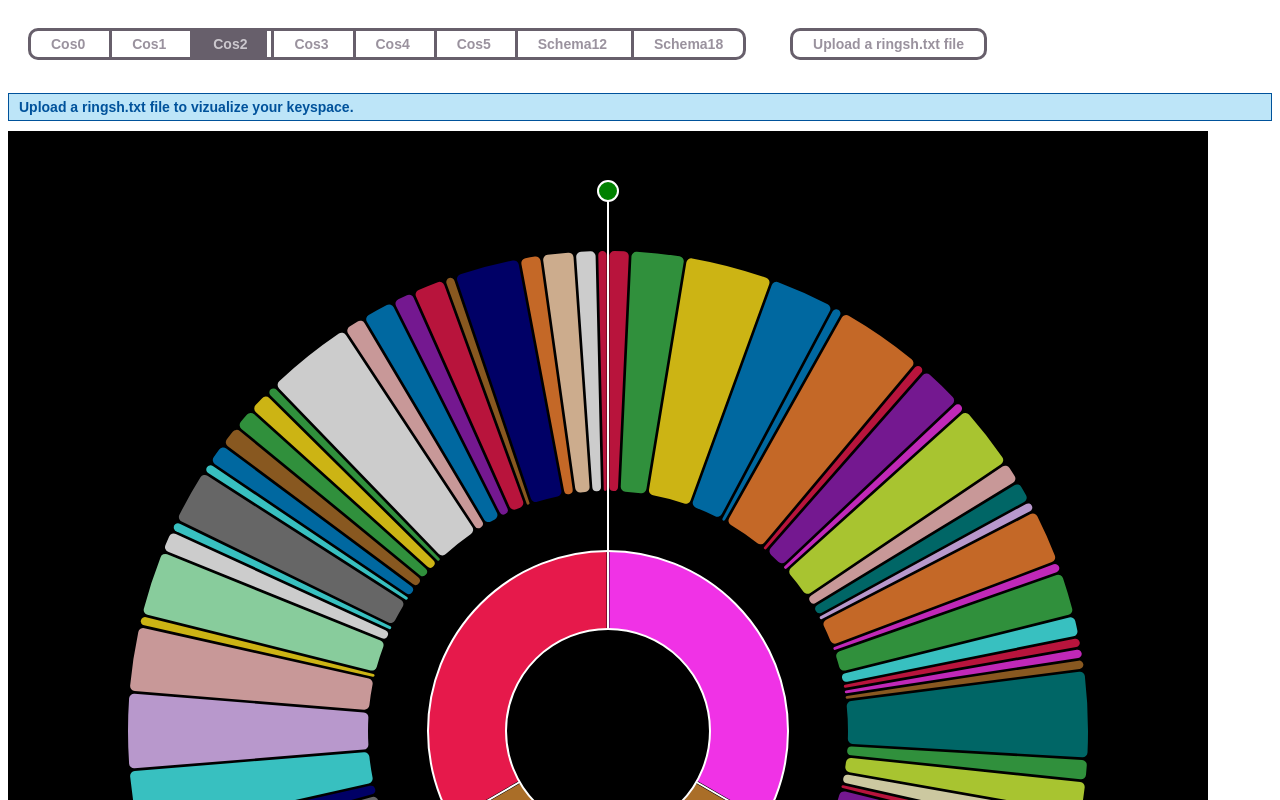
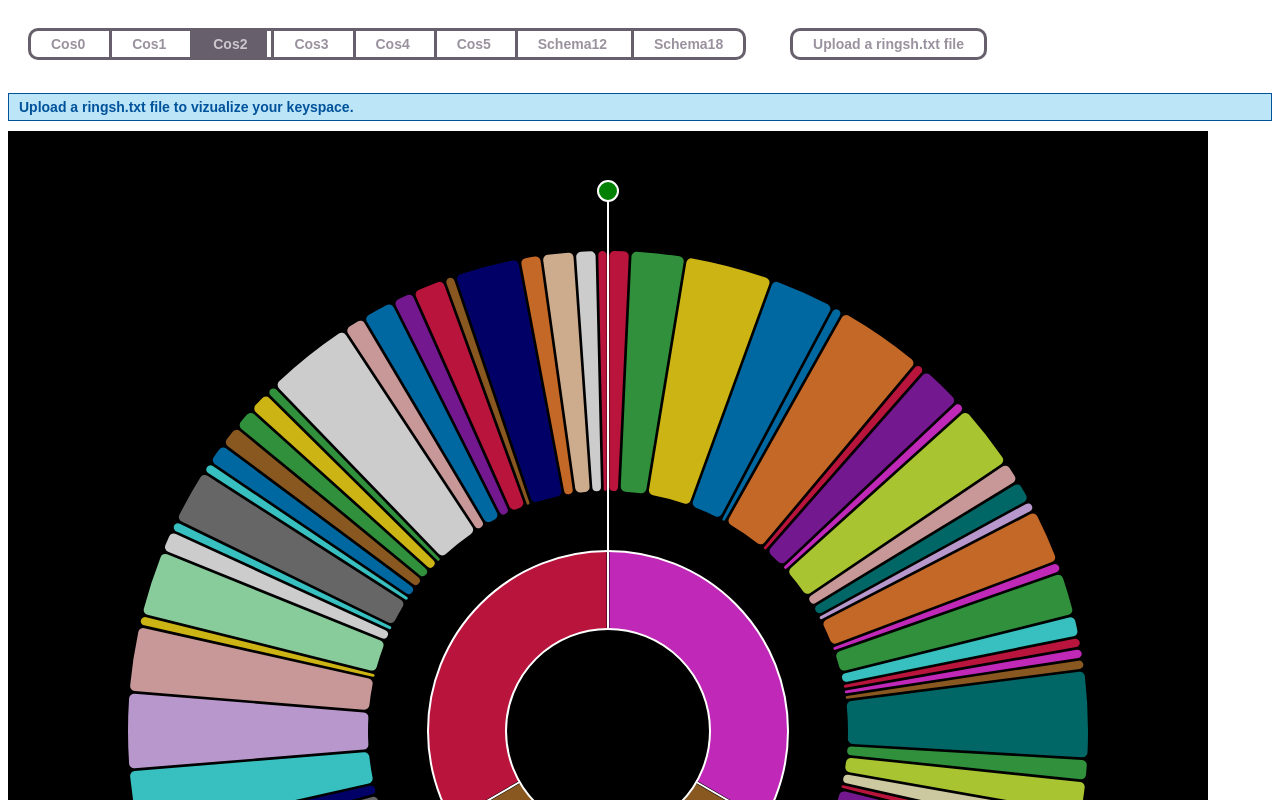
Before and after one commit to scality/keyspace-visualizer, a plain HTML site: page index.html in a window 1280 px wide. Shown: the top 800 px of the page. Drawn offline with Linux system fonts and the light colour scheme.

Commit message:
core reorg + fix color opacity

```diff
--- a/index.html
+++ b/index.html
@@ -98,31 +98,43 @@ var coses = {
 var RingImg = svg.append("g").attr("class", "pie");
 
 /* Slices */
-RingImg.append("g").attr("class", "slices");
+RingImg.append("g")
+.attr("class", "slices");
 
 /* Tooltip texts */
-RingImg.append("g").attr("class", "labels");
+RingImg.append("g")
+    .attr("class", "labels");
 
 /* Lines */
-svg.append("g").attr("class", "lines");
+svg.append("g")
+    .attr("class", "lines");
 
 /* Arrows/circles at the end of the lines */
-svg.append("g").attr("class", "arrows");
-var smallslices = svg.append("g").attr("class", "smpie");
-smallslices.append("g").attr("class", "smslices");
-/* Small center circle */
-var smcircle = svg.append("g").attr("class", "smcircle").append("circle");
-smcircle
+svg.append("g")
+    .attr("class", "arrows");
+
+svg.append("g")
+    .attr("class", "smpie")
+    .append("g")
+    .attr("class", "smslices");
+
+/* Small inner center circle */
+svg.append("g")
+    .attr("class", "smcircle")
+    .append("circle")
     .attr("r", lineStart)
     .attr("stroke", "white")
     .attr("stroke-width", 2)
-    .attr("fill", "none")
-var lcircle =svg.append("g").attr("class", "lcircle").append("circle");
-lcircle
+    .attr("fill", "none");
+
+/* Small outer center circle */
+svg.append("g")
+    .attr("class", "lcircle")
+    .append("circle")
     .attr("r", secondCircle)
     .attr("stroke", "white")
     .attr("stroke-width", 2)
-    .attr("fill", "none")
+    .attr("fill", "none");
 
 /**
  *  Starting draw point in the svg
@@ -330,6 +342,7 @@ function updateAngles(data) {
 
     arcs.enter()
         .append("path")
+        .attr("opacity", .8)
         .attr("fill", function(d, i) {
             var x = -1; while(++x < extraData.length) {
                 // We are at the end of the array, return the color
@@ -381,9 +394,10 @@ function updateAngles(data) {
                         var degree = radian * (180 / Math.PI) + 180;
                         //console.log("x:"+x+" y:"+y+" rad:"+rad+" deg:"+deg)
                         svg.selectAll("g.arrows, g.lines, g.smpie")
-                            .attr("transform", "translate("+ originx +","+ originy +") rotate("+ degree +", 0, 0)");
+                        .attr("transform", "translate("+ originx +","+ originy +") rotate("+ degree +", 0, 0)");
 
                         arcs
+                        .attr("opacity", .8)
                         .attr("fill", function(e, j) {
                             var newangle = degreeToRadian(e.endAngle) + radian - degreeToRadian(90);
                             while(newangle > degreeToRadian(360)) {
```
